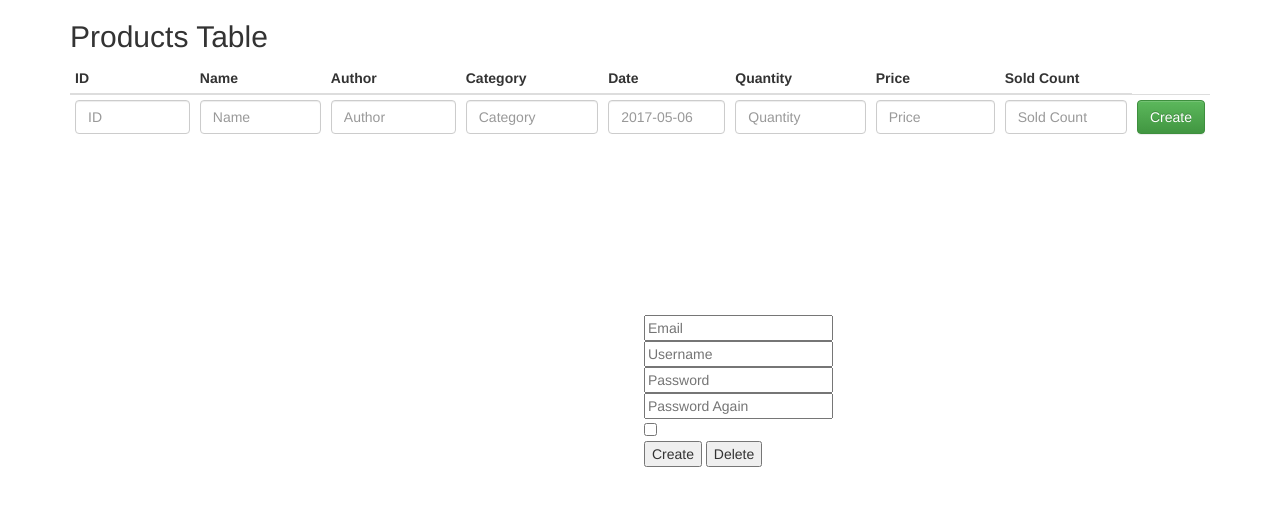
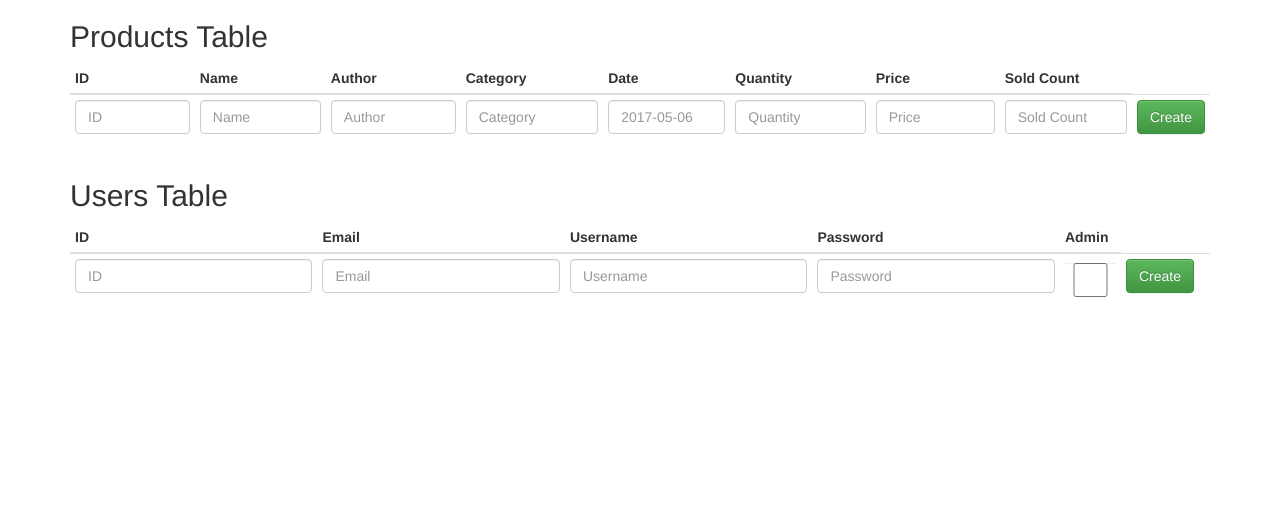
Before and after one commit to dogancancolak/Deuzon-Ecommerce--HQ-Warehouse, a Django app: page /home/ in a window 1280 px wide. Shown: the top 506 px of the page. Run offline with Django 3.2, Linux system fonts and the light colour scheme; data that the repository does not hold is empty; some libraries are stand-ins or nearby versions.

Commit message:
Product crud completed & UI improved

```diff
--- a/authentication/views.py
+++ b/authentication/views.py
@@ -15,8 +15,8 @@ def makeAuth(request):
 
 
 def register(request):
-    return render(request, 'templates/register.html', {})
+    return render(request, 'register.html', {})
 
 
 def login(request):
-    return render(request, 'templates/login.html', {})
+    return render(request, 'login.html', {})
--- a/hq/templates/index.html
+++ b/hq/templates/index.html
@@ -3,6 +3,7 @@
 <head>
     <meta charset="UTF-8">
     <title>Home</title>
+    <script src="https://ajax.googleapis.com/ajax/libs/jquery/1.12.4/jquery.min.js"></script>
     <!-- Latest compiled and minified CSS -->
     <link rel="stylesheet" href="https://maxcdn.bootstrapcdn.com/bootstrap/3.3.7/css/bootstrap.min.css" integrity="sha384-BVYiiSIFeK1dGmJRAkycuHAHRg32OmUcww7on3RYdg4Va+PmSTsz/K68vbdEjh4u" crossorigin="anonymous">
 
@@ -11,8 +12,9 @@
 
     <!-- Latest compiled and minified JavaScript -->
     <script src="https://maxcdn.bootstrapcdn.com/bootstrap/3.3.7/js/bootstrap.min.js" integrity="sha384-Tc5IQib027qvyjSMfHjOMaLkfuWVxZxUPnCJA7l2mCWNIpG9mGCD8wGNIcPD7Txa" crossorigin="anonymous"></script>
-    <script src="https://ajax.googleapis.com/ajax/libs/jquery/1.12.4/jquery.min.js"></script>
 </head>
+
+
 <body>
     <div class="container">
         <h2>Products Table</h2>
@@ -47,7 +49,7 @@
     </tbody>
     <tfoot>
         <tr>
-            <form action="/product/create/" method="post" style="display:inline-block">
+            <form action="/product/create/" method="post">
             {% csrf_token %}
             <td><input class="form-control" placeholder="ID" type="number" name="id" id="id" value="{% if selected%}{{selected.id}}{% endif%}"/></td>
             <td><input class="form-control" placeholder="Name" type="text" name="name" id="name" value="{% if selected%}{{selected.name}}{% endif%}"/></td>
@@ -64,44 +66,52 @@
     </tfoot>
   </table>
 </div>
-<div>
-    <div id="" style="overflow-y: scroll; height:300px; width: 50%; display: inline-block ">
 
-    {% for user in users %}
-        <p>
-            {{ user.email }}
-            {{ user.username }}
-            {{ user.password }}
-            {{ user.isAdmin }}
-        </p>
-    {% endfor %}
 
-    </div>
-    <div style="display: inline-block">
-        <form action="/user/handle_user/" method="post" style="display:inline-block">
+<div class="container">
+        <h2>Users Table</h2>
+  <table class="table table-condensed">
+    <thead>
+      <tr>
+        <th>ID</th>
+        <th>Email</th>
+        <th>Username</th>
+        <th>Password</th>
+        <th>Admin</th>
+      </tr>
+    </thead>
+    <tbody>
+        {% for user in users %}
+      <tr>
+        <td>{{ user.id }}</td>
+        <td>{{ user.email }}</td>
+        <td>{{ user.username }}</td>
+        <td>{{ user.password }}</td>
+        <td>{{ user.isAdmin }}</td>
+        <td><a class="btn btn-primary" href="/home/user/{{ user.id }}">Edit</a>
+        <a class="btn btn-danger" href = "/user/del/{{ user.id }}">Delete</a></td>
+      </tr>
+      {% endfor %}
+    </tbody>
+    <tfoot>
+        <tr>
+            <form action="/user/create/" method="post" >
             {% csrf_token %}
-            <div><input placeholder="Email" type="text" name="email"/></div>
-            <div><input placeholder="Username" type="text" name="username"/></div>
-            <div><input placeholder="Password" type="text" name="password"/></div>
-            <div><input placeholder="Password Again" type="password" name="passwordagain"/></div>
-            <div><input type="hidden" name="homepage" value="1"></div>
-            <div><input type="hidden" name="isadmin" value="0"><input type="checkbox" onclick="this.previousSibling.value=1-this.previousSibling.value"></div>
-            <div>
-                <button type="submit" name="button" value="create">Create</button>
-                <button type="submit" name="button" value="delete">Delete</button>
-            </div>
-        </form>
-    </div>
+            <td><input class="form-control" placeholder="ID" type="number" name="id" id="id" value="{% if selectedUser%}{{selectedUser.id}}{% endif%}"/></td>
+            <td><input class="form-control" placeholder="Email" type="text" name="email" value="{% if selectedUser%}{{selectedUser.email}}{% endif%}"/></td>
+            <td><input class="form-control" placeholder="Username" type="text" name="username" value="{% if selectedUser%}{{selectedUser.username}}{% endif%}"/></td>
+            <td><input class="form-control" placeholder="Password" type="text" name="password" value="{% if selectedUser%}{{selectedUser.password}}{% endif%}"/></td>
+            <td><input type="hidden" name="isAdmin" value="0"><input class="form-control" type="checkbox" onclick="this.previousSibling.value=1-this.previousSibling.value"></td>
+            <input type="hidden" name="homepage" value="1">
+            <td><button type="submit" name="button" class="btn btn-success">Create</button></td>
+
+            </form>
+        </tr>
+
+    </tfoot>
+  </table>
 </div>
 
-<script>
-    function edit(a) {
-        var a = 0
-        console.log('{{products.a}}')
-        document.getElementById("name").value = a.name;
-    }
-
-</script>
 </body>
 
 </html>
--- a/hq/urls.py
+++ b/hq/urls.py
@@ -2,8 +2,10 @@ from django.conf.urls import url
 
 from . import views
 from product import views as pviews
+from user import views as uviews
 
 urlpatterns = [
     url(r'^$', views.index, name='index'),
-    url(r'^product/(\d+)/$', pviews.edit_product)
+    url(r'^product/(\d+)/$', pviews.edit_product),
+    url(r'^user/(\d+)/$', uviews.edit_user),
 ]
--- a/hq/views.py
+++ b/hq/views.py
@@ -3,16 +3,21 @@ from user.models import User
 from django.shortcuts import render
 from .models import CargoPrice
 import requests
+from IPython import embed
 
 
 # Create your views here.
 
 
-def index(request,selected=0):
+def index(request,selected=0,selectedUser=0):
     if selected:
         products = Product.objects.all()
         users = User.objects.all()
         return render(request, 'index.html', {'products': products, 'users': users, 'selected':selected})
+    elif selectedUser:
+        products = Product.objects.all()
+        users = User.objects.all()
+        return render(request, 'index.html', {'products': products, 'users': users, 'selectedUser':selectedUser})
     else:
         products = Product.objects.all()
         users = User.objects.all()
--- a/order/serializers.py
+++ b/order/serializers.py
@@ -6,7 +6,6 @@ class ProductListingSerializer(serializers.RelatedField):
 
     def to_representation(self, value):
         dict={}
-        dict['name'] = value.pro_id.name
         dict['id'] = value.pro_id.pk
         dict['quantity'] = value.quantity
         return dict
--- a/product/urls.py
+++ b/product/urls.py
@@ -3,8 +3,8 @@ from django.conf.urls import url
 from . import views
 
 urlpatterns = [
-    url(r'^create/(?P<id>\w+)/$', views.create_product, name='handle_product'),
-    url(r'^create/$', views.create_product, name='handle_product'),
+    url(r'^create/(?P<id>\w+)/$', views.create_product),
+    url(r'^create/$', views.create_product),
     url(r'^del/(\d+)/', views.delete_product, name = 'delete_product'),
     url(r'^$', views.product_list, name='product_list'),
 ]
--- a/user/urls.py
+++ b/user/urls.py
@@ -3,6 +3,8 @@ from django.conf.urls import url
 from . import views
 
 urlpatterns = [
-    url(r'^handle_user/$', views.handle_user, name='handle_user'),
+    url(r'^create/(?P<id>\w+)/$', views.create_user),
+    url(r'^create/$', views.create_user),
+    url(r'^del/(\d+)/', views.delete_user, name = 'delete_user'),
     url(r'^$', views.user_list, name='user_list'),
 ]
```
Also changed, not shown: order/views.py (+11 -4 lines), user/views.py (+28 -28 lines).
